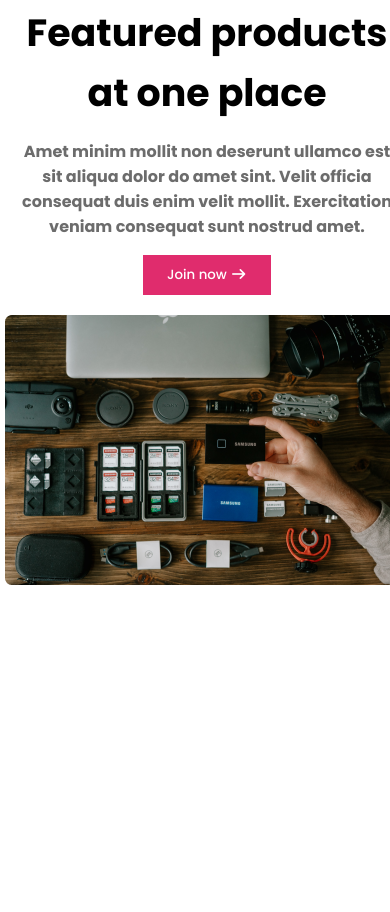
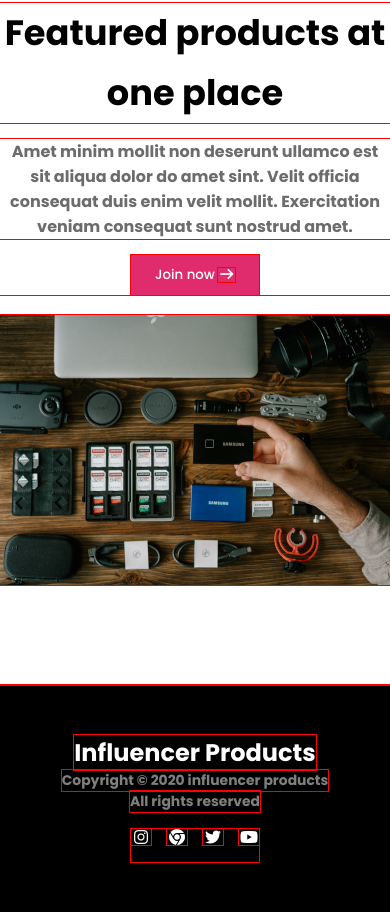
Before and after one commit to IftaherSayem/influence-gear-prcatice, a plain HTML site: page index.html in a window 390 px wide. Shown: the part 5684-6596 px from the top of the page. Before the commit the page ends 6369 px from the top, so only its background shows below. Drawn offline with Linux system fonts and the light colour scheme.

Commit message:
added footer and made it responsive and make some necessary changes

```diff
--- a/index.html
+++ b/index.html
@@ -204,7 +204,17 @@
     </main>
 
     <footer>
-
+        <div class="footer-container">
+            <h2>Influencer Products</h2>
+            <p>Copyright © 2020  influencer products</p>
+            <p class="copyright">All rights reserved</p>
+            <div class="social-media">
+                <i class="fa-brands fa-instagram"></i>
+                <i class="fa-brands fa-chrome"></i>
+                <i class="fa-brands fa-twitter"></i>
+                <i class="fa-brands fa-youtube"></i>
+            </div>
+        </div>
     </footer>
 </body>
 </html>
--- a/style.css
+++ b/style.css
@@ -177,6 +177,7 @@
     max-width: 1110px;
     width: 100%;
     margin: 0 auto;
+    padding: 0 16px;
 }
 
 .feature{
@@ -202,6 +203,39 @@
 
 .btn-chng{
     border-radius: 0px;
+}
+
+footer{
+    width: 100%;
+    background-color: #000000;
+}
+
+.footer-container{
+    padding: 50px 0px;
+    display: flex;
+    flex-direction: column;
+    justify-content: center;
+    align-items: center;
+    color: white;
+}
+
+.footer-container h2{
+    font-size: 1.5rem;
+}
+
+.footer-container p{
+    font-size: 0.87rem;
+    font-weight: bold;
+    color: gray;
+}
+
+.copyright{
+    margin-bottom: 17px;
+}
+.social-media{
+    display: flex;
+    padding-bottom: 17px;
+    gap: 16px;
 }
 /* responsive media query */
 @media screen and (max-width:576px) {
@@ -282,15 +316,23 @@
     }
 
     .feature{
+        max-width: 1110px;
+        width: 100%;
         flex-direction: column-reverse;
         text-align: center;
         gap: 20px;
     }
     .feature-container{
-        padding: 0px 12px;
+        padding: 0px 0px;
     }
 
-    /* *{
+    .feature-description h2 {
+        font-size: 2.2rem;
+        margin-bottom: 16px;
+        line-height: 60px;
+    }
+
+    *{
         outline:1px solid red;
-    } */
+    }
 }
```
